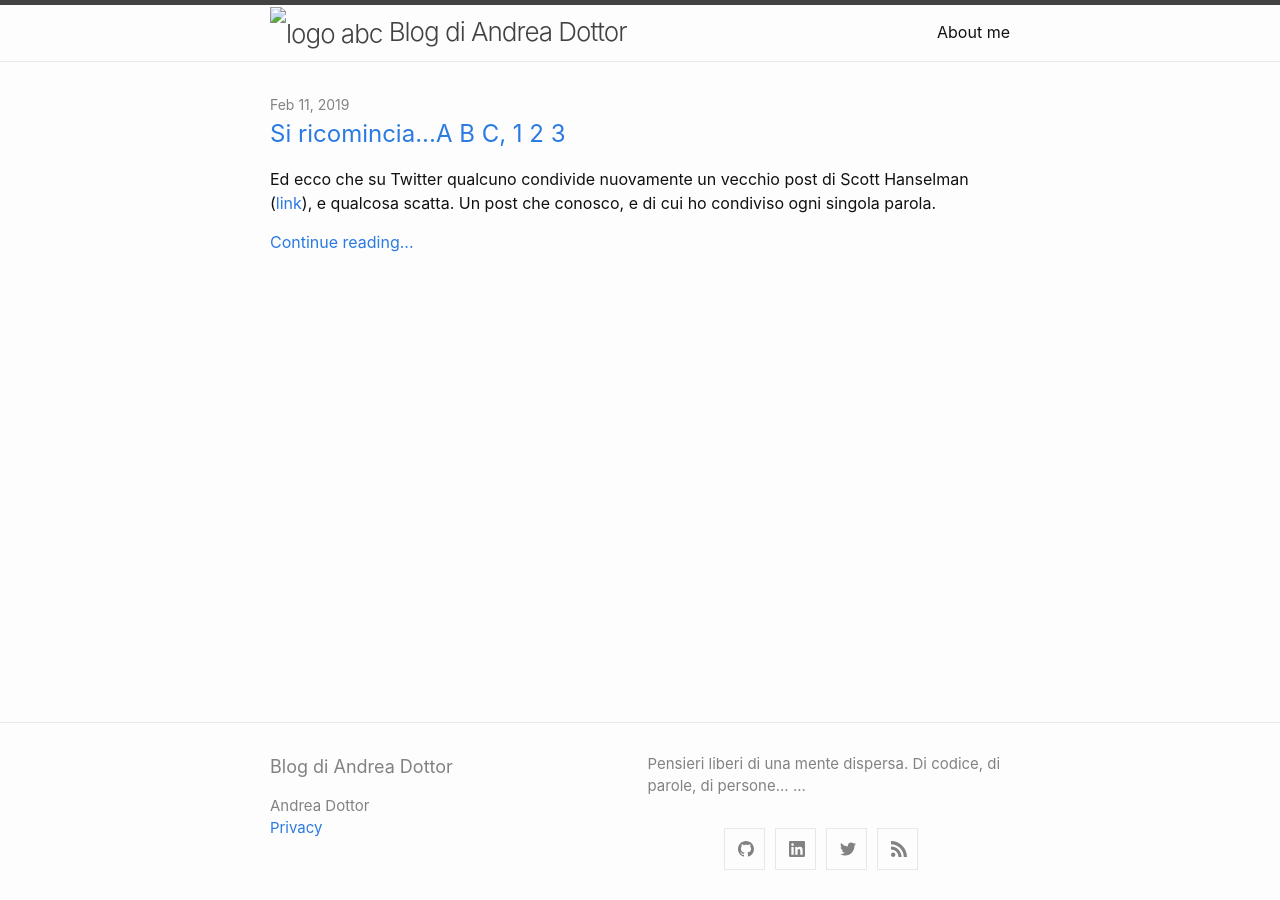
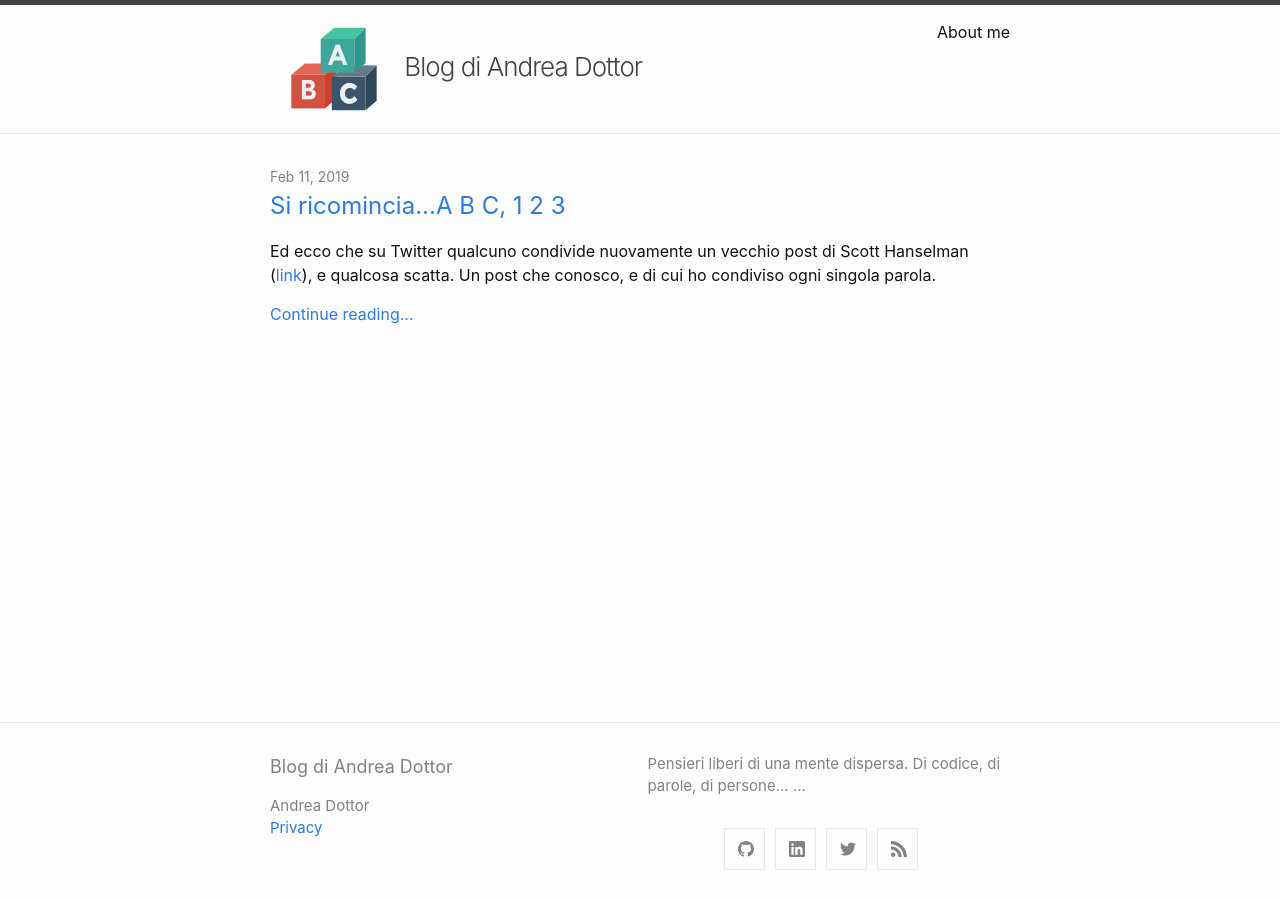
Before and after one commit to andreadottor/abc.dottor.net, a Jekyll site: the page built from index.md, in a window 1280 px wide. Built offline with Jekyll 4.4.1, drawn with Linux system fonts in a browser that asks for light colours.

Commit message:
add logo

```diff
--- a/_includes/header.html
+++ b/_includes/header.html
@@ -5,7 +5,7 @@
     {%- assign page_paths = site.header_pages | default: default_paths -%}
     {%- assign titles_size = site.pages | map: 'title' | join: '' | size -%}
     <a class="site-title" rel="author" href="{{ "/" | relative_url }}">
-      <img href="/images/logo_abc.png" alt="logo abc" />
+      <img src="/images/logo_abc.png" alt="logo abc" />
       {{ site.title | escape }}
     </a>
 
```
